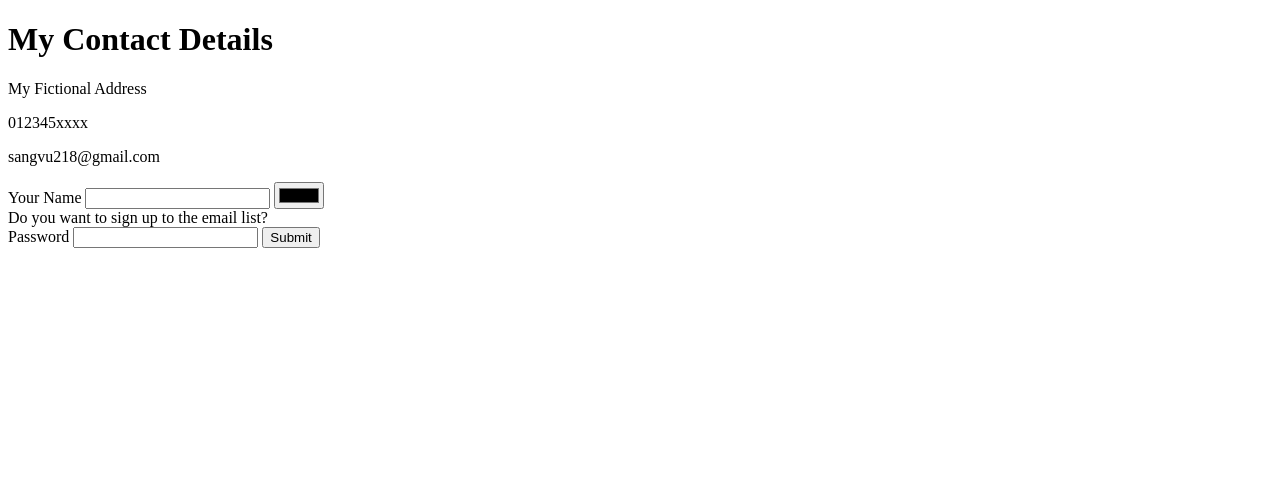
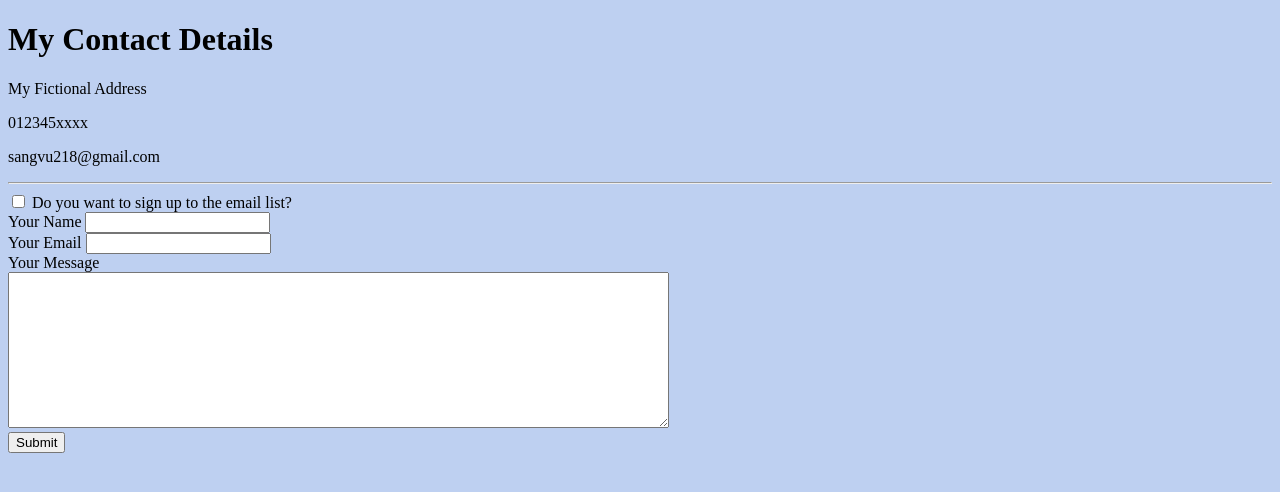
Before and after one commit to hosang218/Profile-, a plain HTML site: page contact_.html in a window 1280 px wide. Drawn offline with Linux system fonts and the light colour scheme.

Commit message:
Updates frofile p1

```diff
--- a/contact_.html
+++ b/contact_.html
@@ -5,21 +5,31 @@
     <meta http-equiv="X-UA-Compatible" content="IE=edge">
     <meta name="viewport" content="width=device-width, initial-scale=1.0">
     <title>Document</title>
+    <style>
+        body{
+            background-color: #bed0f1	;
+        }
+    </style>
 </head>
 <body>
     <h1>My Contact Details</h1>
     <p>My Fictional Address</p>
     <p>012345xxxx</p>
     <p>sangvu218@gmail.com</p>
-    <form class="" action="profile.html"method="">
-        <label>Your Name  </label>
-        <input type="text" name="" id="">
-        <input type="color">
-        <br>
+    <hr>
+    <form class="" action="mailto:sangvu218@gmail.com"method="post" enctype="text/plain">
+        <input type="checkbox">
         <label> Do you want to sign up to the email list?</label>
         <br>
-        <label>Password </label>
-        <input type="password">
+        <label>Your Name  </label>
+        <input type="text" name="yourName " id="">
+        <br>
+        <label>Your Email </label>
+        <input type="email" name="yourEmail">
+        <br>
+        <label>Your Message</label> <br>
+        <textarea name="yourMessage" id="" cols="80" rows="10"></textarea>
+        <br>
         <input type="submit" name="" >
     </form>
 </body>
```
Also changed, not shown: index.html (+13 -6 lines).
